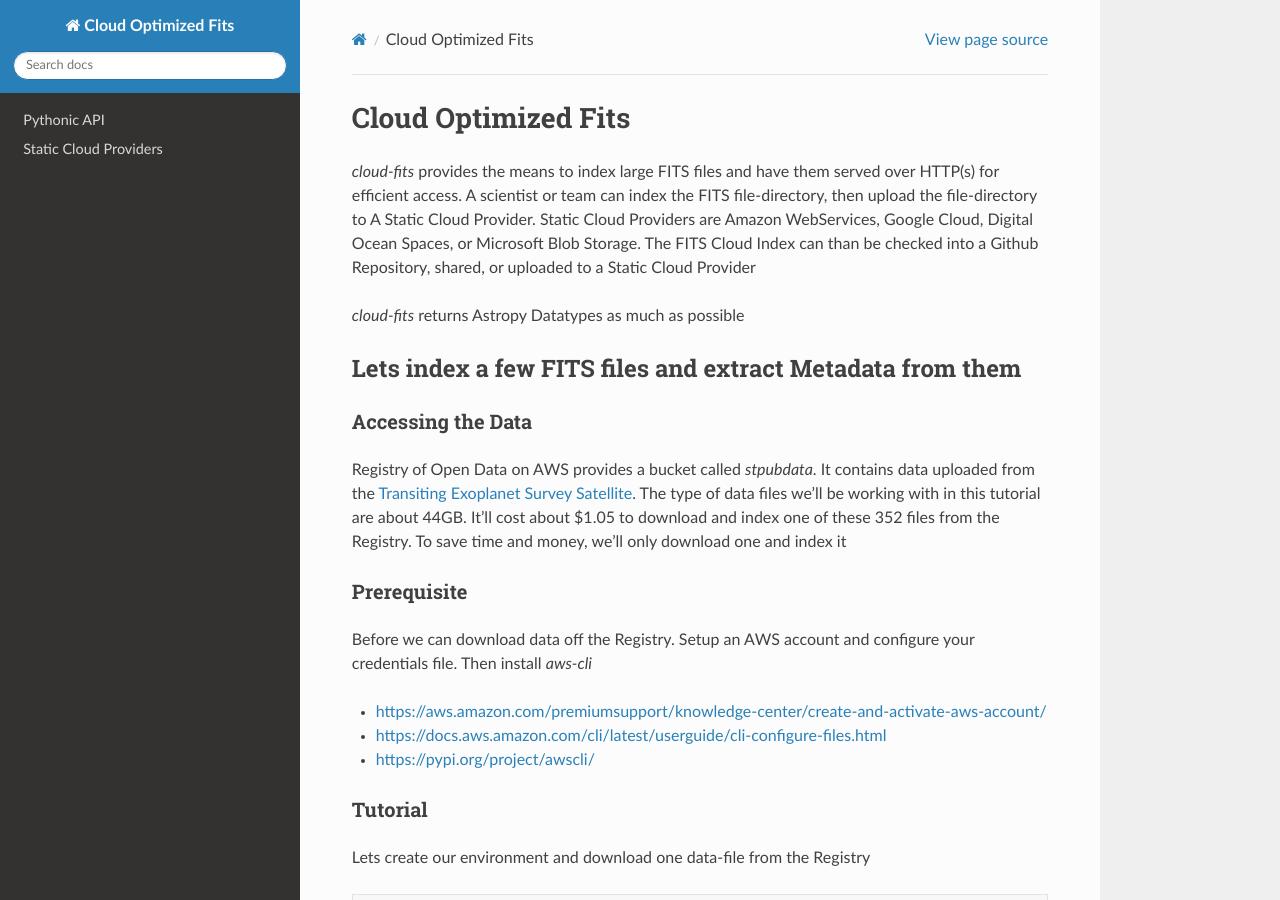
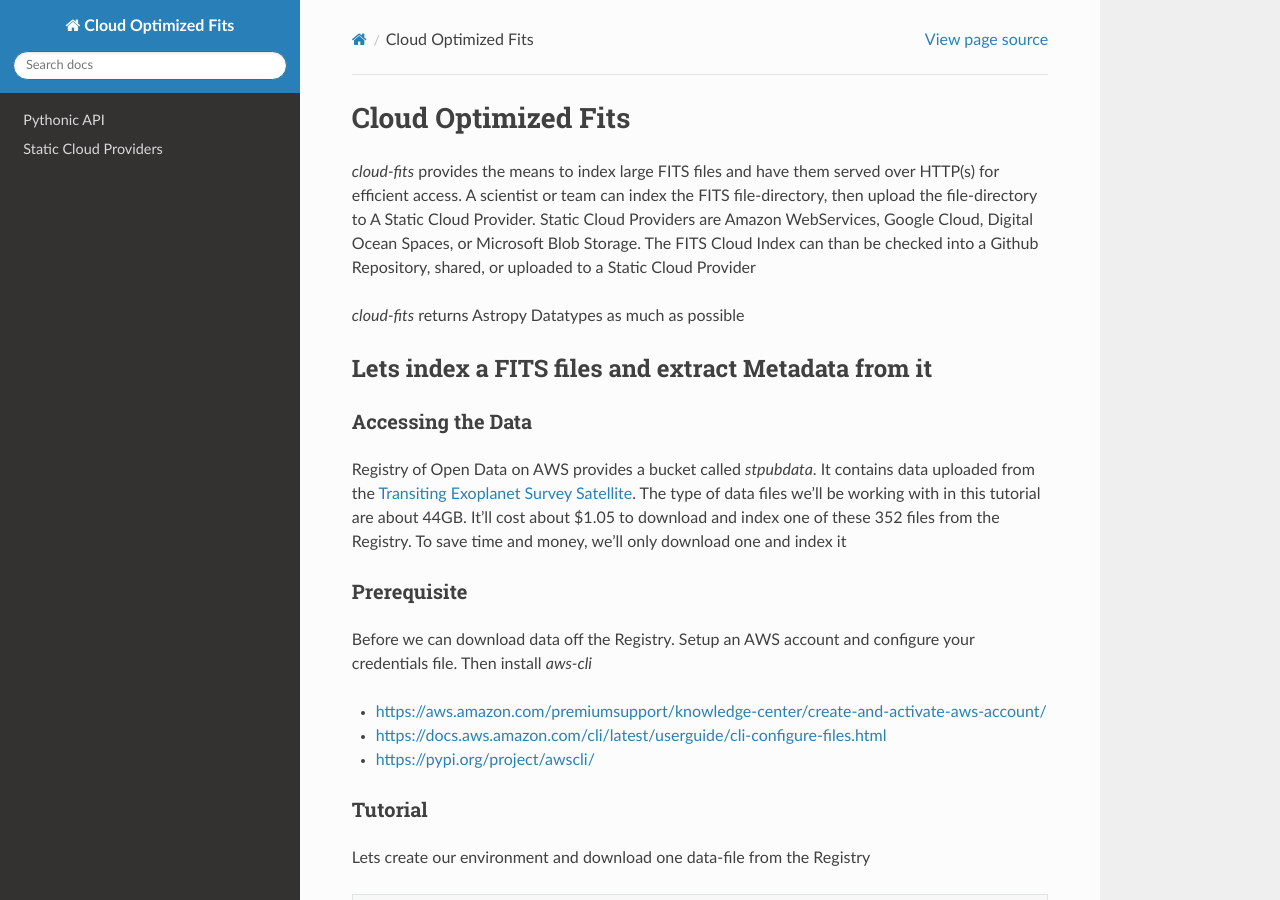
Before and after one commit to jbcurtin/cloud-fits, a Sphinx documentation site: the page built from docs/index.rst, in a window 1280 px wide and 900 px high. Built offline with Sphinx 7.4.7 and the Read the Docs theme 2.0.0, drawn with Linux system fonts in a browser that asks for light colours; the version number could not be read and is left out.

Commit message:
fixed a typo in tutorial header

```diff
--- a/docs/index.rst
+++ b/docs/index.rst
@@ -9,8 +9,8 @@ Index can than be checked into a Github Repository, shared, or uploaded to a Sta
 `cloud-fits` returns Astropy Datatypes as much as possible
 
 
-Lets index a few FITS files and extract Metadata from them
-----------------------------------------------------------
+Lets index a FITS files and extract Metadata from it
+----------------------------------------------------
 
 Accessing the Data
 ******************
```
Also changed, not shown: README.md (+1 -1 lines).
